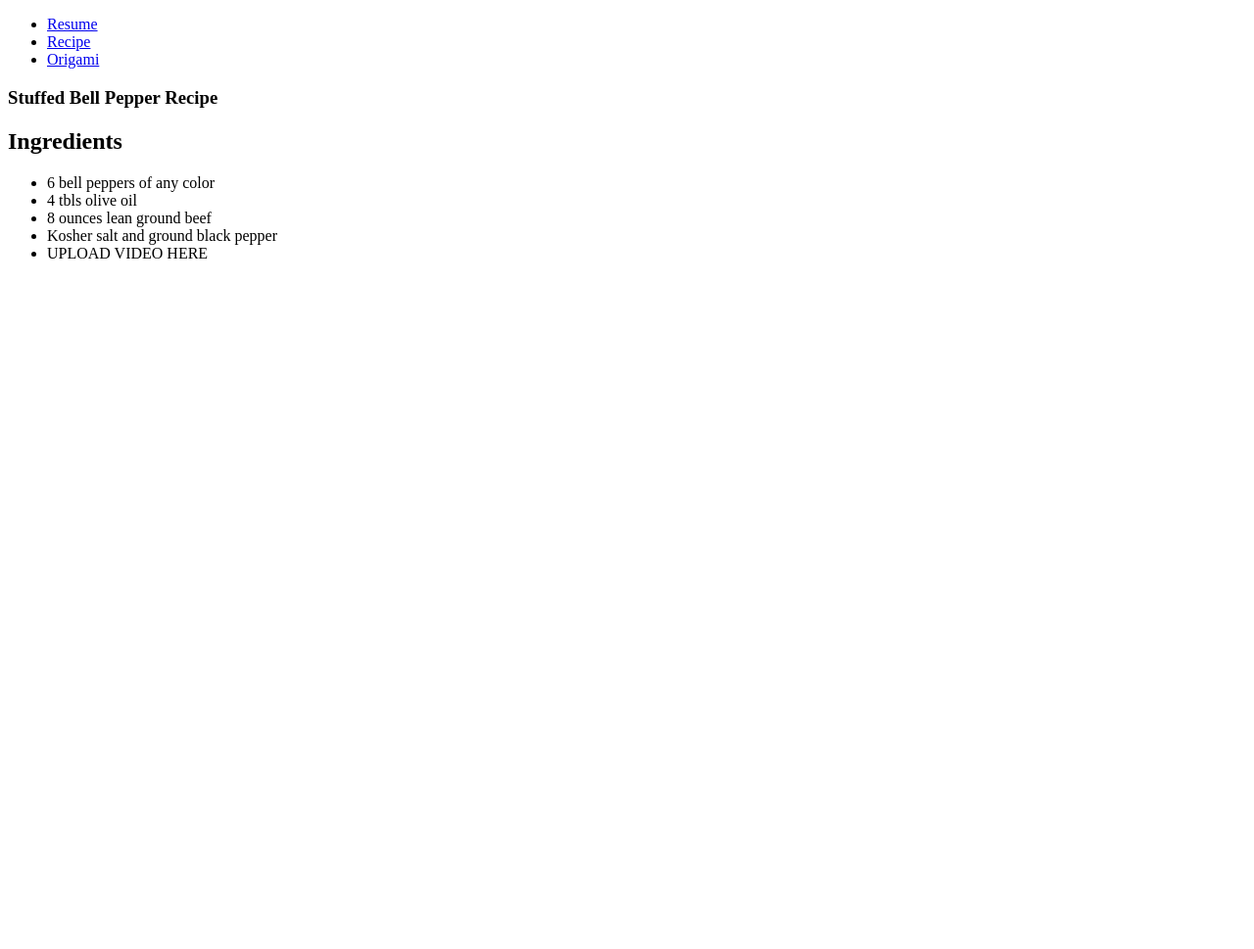
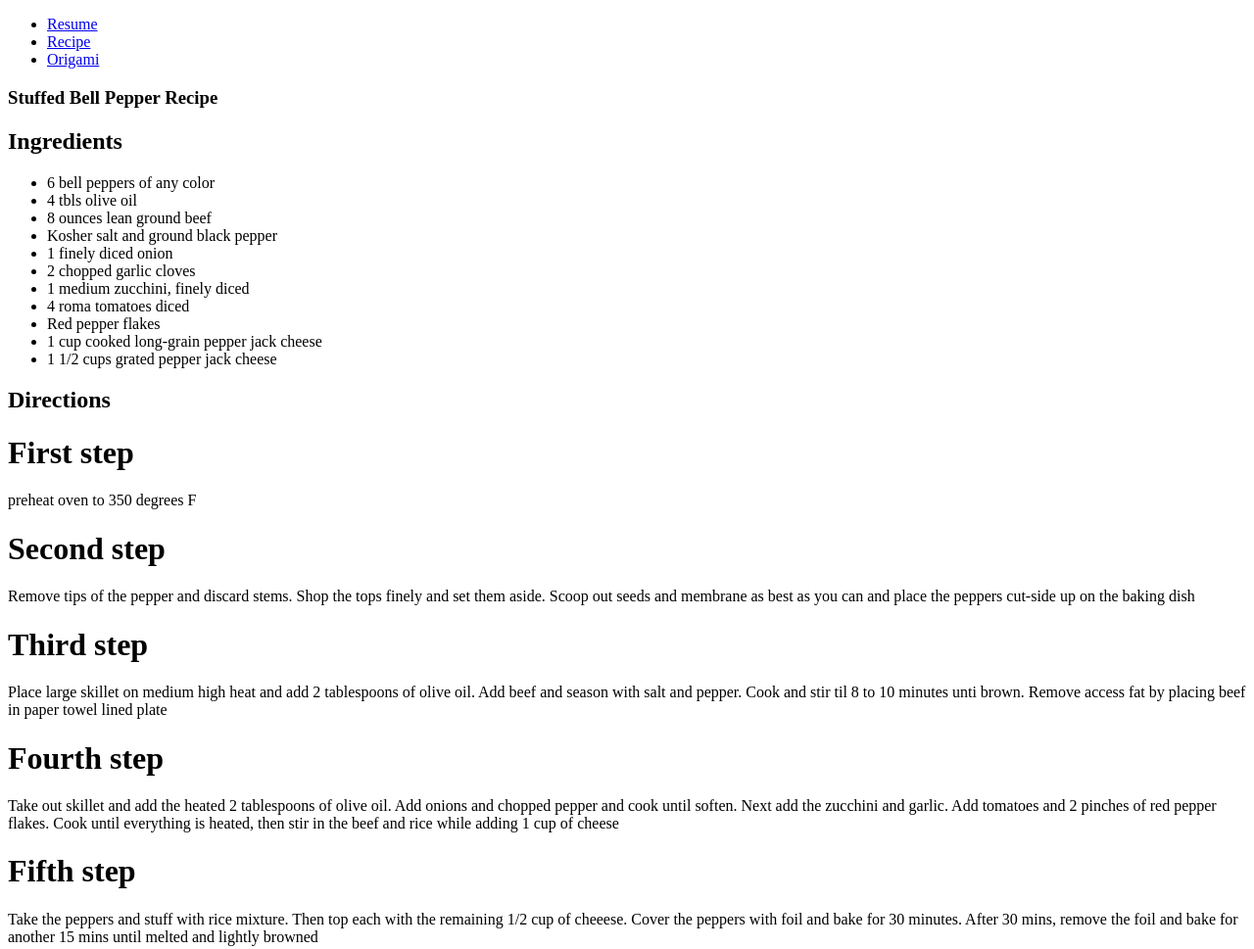
Before and after one commit to sabaslote/project1, a plain HTML site: page recipe.html in a window 1280 px wide. Shown: the whole page at 98% size. Before the commit the page ends 800 px from the top, so only its background shows below. Drawn offline with Linux system fonts and the light colour scheme.

```diff
--- a/recipe.html
+++ b/recipe.html
@@ -19,8 +19,22 @@
 	<li>4 tbls olive oil</li>
 	<li>8 ounces lean ground beef</li>
 	<li>Kosher salt and ground black pepper</li>
-	<li>
-
-
-
-  UPLOAD VIDEO HERE
+	<li>1 finely diced onion</li>
+	<li>2 chopped garlic cloves</li>
+	<li>1 medium zucchini, finely diced</li>
+	<li>4 roma tomatoes diced</li>
+	<li>Red pepper flakes</li>
+	<li>1 cup cooked long-grain pepper jack cheese</li>
+	<li>1 1/2 cups grated pepper jack cheese</li>
+  </ul>
+  <h2>Directions</h2>
+  <h1>First step</h1>
+  <p>preheat oven to 350 degrees F</p>
+  <h1>Second step</h1>
+  <p> Remove tips of the pepper and discard stems. Shop the tops finely and set them aside. Scoop out seeds and membrane as best as you can and place the peppers cut-side up on the baking dish</p>
+  <h1>Third step</h1>
+  <p>Place large skillet on medium high heat and add 2 tablespoons of olive oil. Add beef and season with salt and pepper. Cook and stir til 8 to 10 minutes unti brown. Remove access fat by placing beef in paper towel lined plate</p>
+  <h1>Fourth step</h1>
+  <p>Take out skillet and add the heated 2 tablespoons of olive oil. Add onions and chopped pepper and cook until soften. Next add the zucchini and garlic. Add tomatoes and 2 pinches of red pepper flakes. Cook until everything is heated, then stir in the beef and rice while adding 1 cup of cheese</p>
+  <h1>Fifth step</h1>
+  <p>Take the peppers and stuff with rice mixture. Then top each with the remaining 1/2 cup of cheeese. Cover the peppers with foil and bake for 30 minutes. After 30 mins, remove the foil and bake for another 15 mins until melted and lightly browned</p>
```
Also changed, not shown: index.html (+6 -6 lines).
